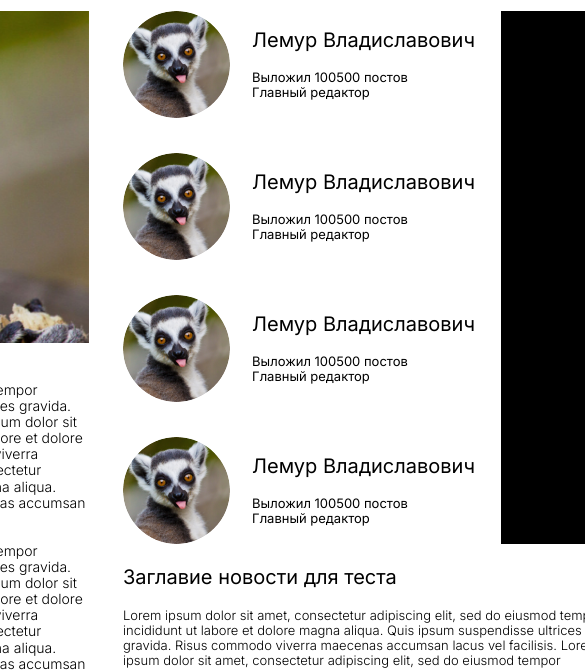
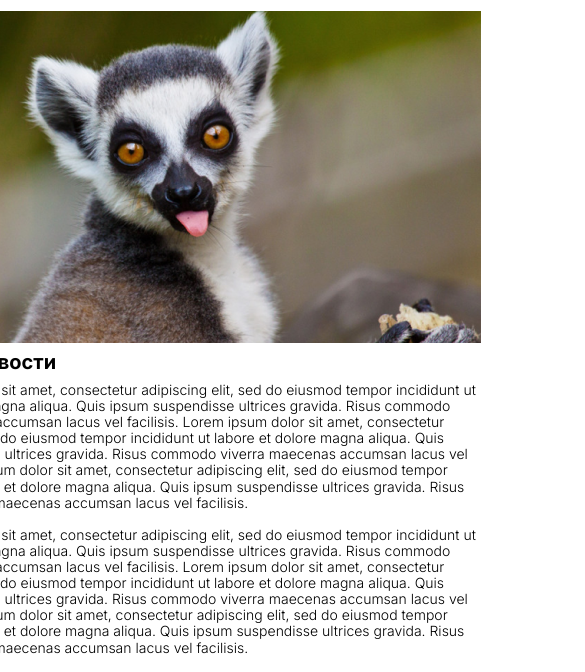
Before and after one commit to IamIrynaPopova/lemur, a website built with Parcel: page src/index.html in a window 390 px wide. Shown: the part 805-1477 px from the top of the page, 585 px wide, since content can reach past the window. Built offline with nearby package versions, Linux system fonts and the light colour scheme.

Commit message:
add media styles

```diff
--- a/src/sass/common.scss
+++ b/src/sass/common.scss
@@ -16,6 +16,15 @@ body {
   .menu {
     display: none;
   }
+    .news {
+    flex-direction: column;
+    align-items: center;
+  }
+
+  .article {
+    margin-right: 0;
+    margin-bottom: 34px;
+  }
 }
 
 @media (min-width: 768px) and (max-width: 1280px) {
```
